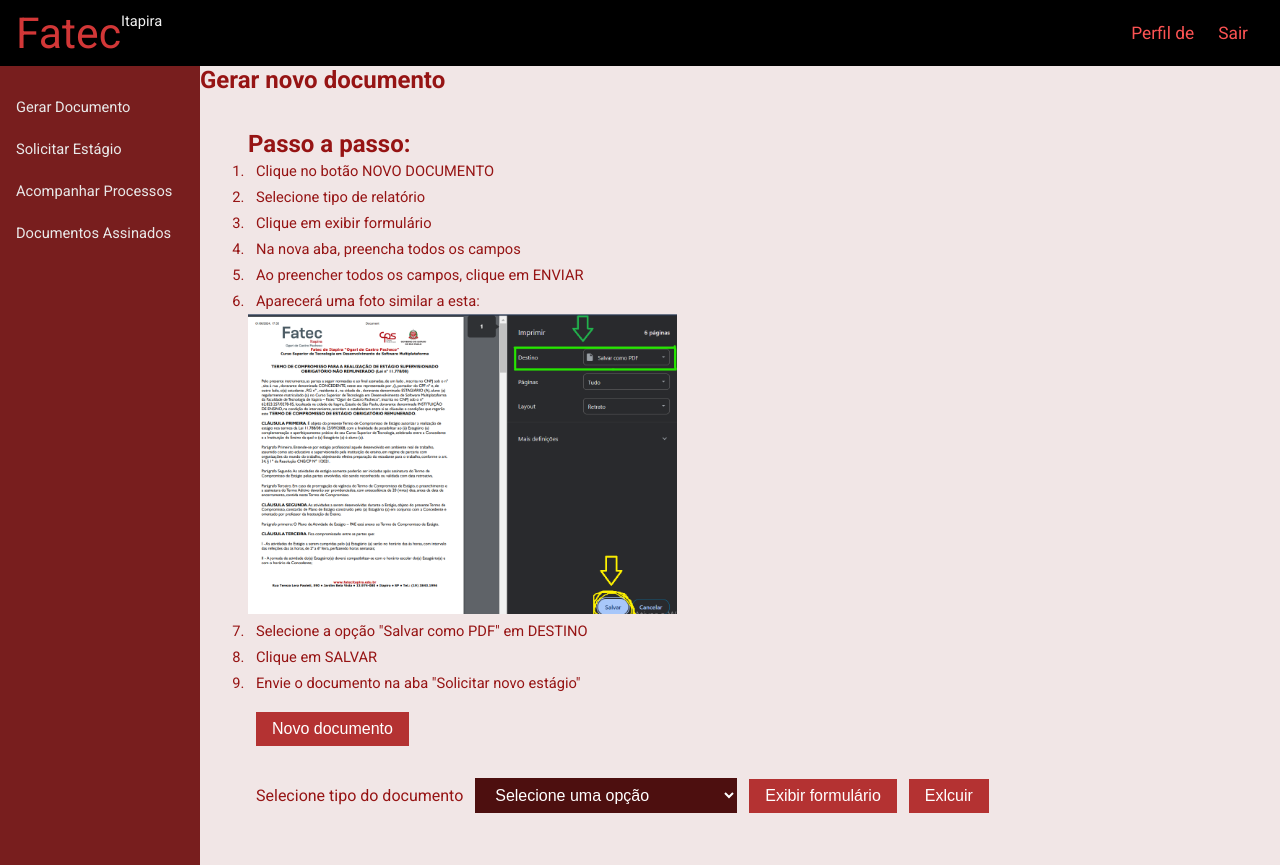
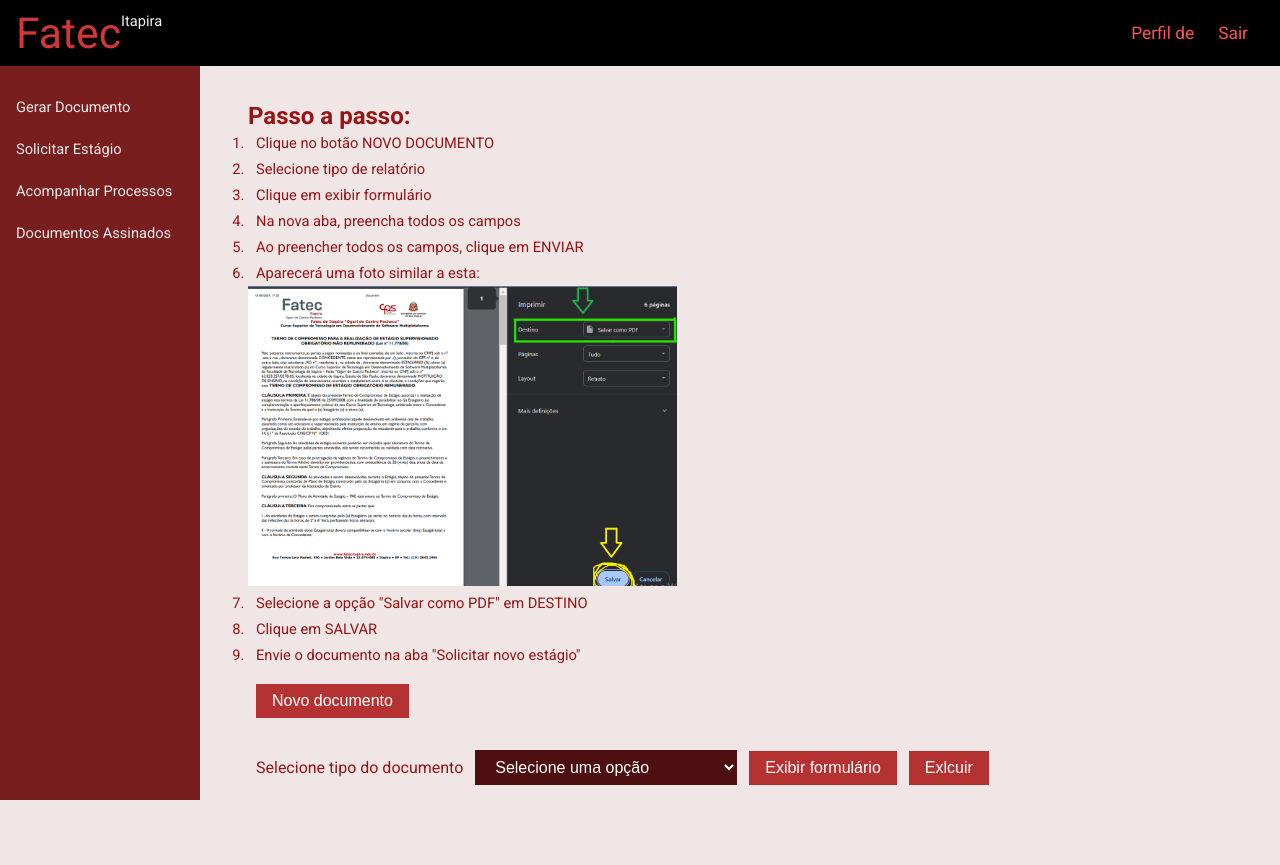
Before and after one commit to Zoldyako/PI2-Fatec, a PHP site: page /views/alunos/aluno-gerar-documento.php in a window 1280 px wide. After the commit the page ends 800 px from the top, so only its background shows below. Run offline with PHP 8.4, Linux system fonts and the light colour scheme; the visitor is signed in with stand-in values (Sample User, id 1); data that the repository does not hold is empty.

Commit message:
Atualizações pedidas pelo xande

```diff
--- a/estilo/style.css
+++ b/estilo/style.css
@@ -14,6 +14,7 @@ html, body {
     height: 100vh;
     font-family: 'Roboto';
     background-color: rgb(241, 230, 230);
+    overflow:hidden;
 }
 
 
--- a/views/alunos/aluno-gerar-documento.php
+++ b/views/alunos/aluno-gerar-documento.php
@@ -53,7 +53,6 @@
         </div>
 
         <div class="container-content">
-            <h2>Gerar novo documento</h2>
             <div class="content">
 
                 <div class="instrucoes">
--- a/views/alunos/aluno-perfil.php
+++ b/views/alunos/aluno-perfil.php
@@ -61,7 +61,7 @@
                     <h2><?php echo "Disciplina: ".$linha['curso'].""; ?></h2>
                 </div>
 
-                <div class="upload-doc">
+                <!--<div class="upload-doc">
                     <h1>Upload de Documento</h1>
 
                     <form action="upload.php" method="POST" enctype="multipart/form-data">
@@ -86,7 +86,7 @@
                         <button onclick="obterValorSelect()"> Exibir formulário</button>
                         <button class="close">Exlcuir</button>
                     </div>
-                </div>
+                </div> -->
             </div>
         </div>
     </main>
```
